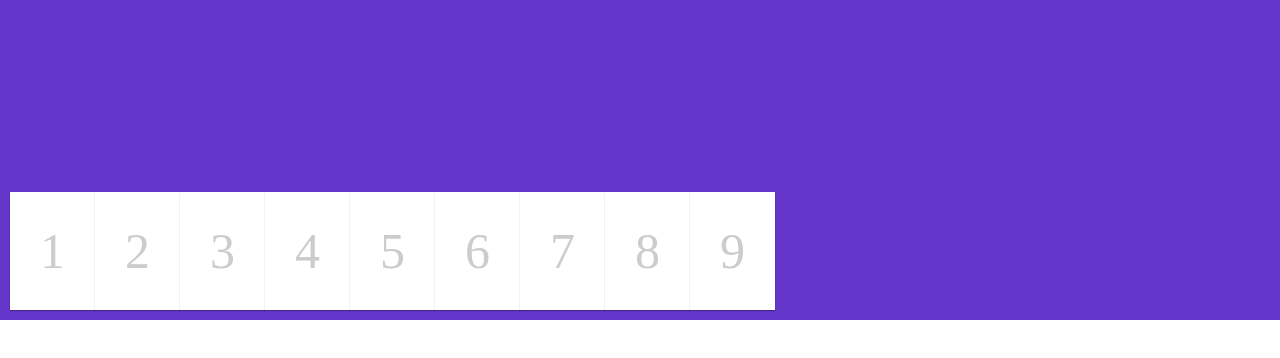
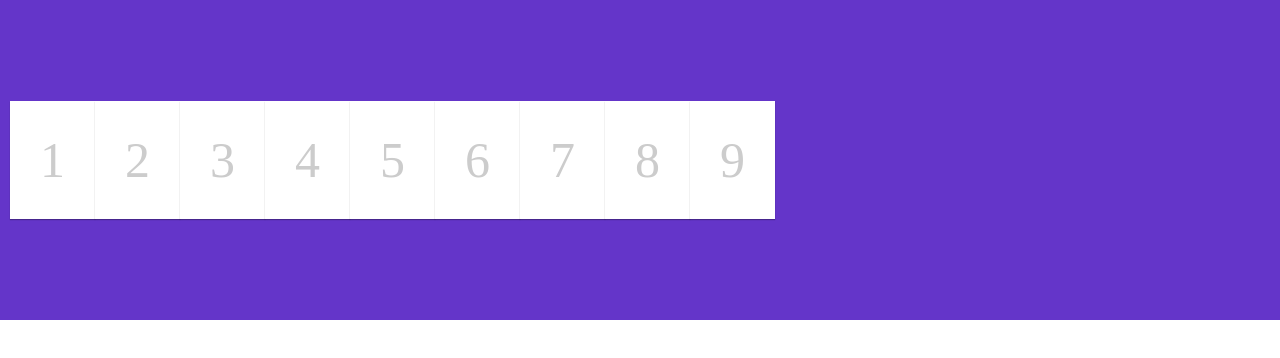
Before and after one commit to xiaobin1204/flexbox, a website: page index.html in a window 1280 px wide. Drawn offline with Linux system fonts and the light colour scheme.

Commit message:
column居中显示

```diff
--- a/styles/style.css
+++ b/styles/style.css
@@ -4,5 +4,5 @@
   flex-wrap: wrap;
   height: 300px;
   /*靠近顶部显示*/
-  align-content: flex-end;
+  align-content: center;
 }
```
